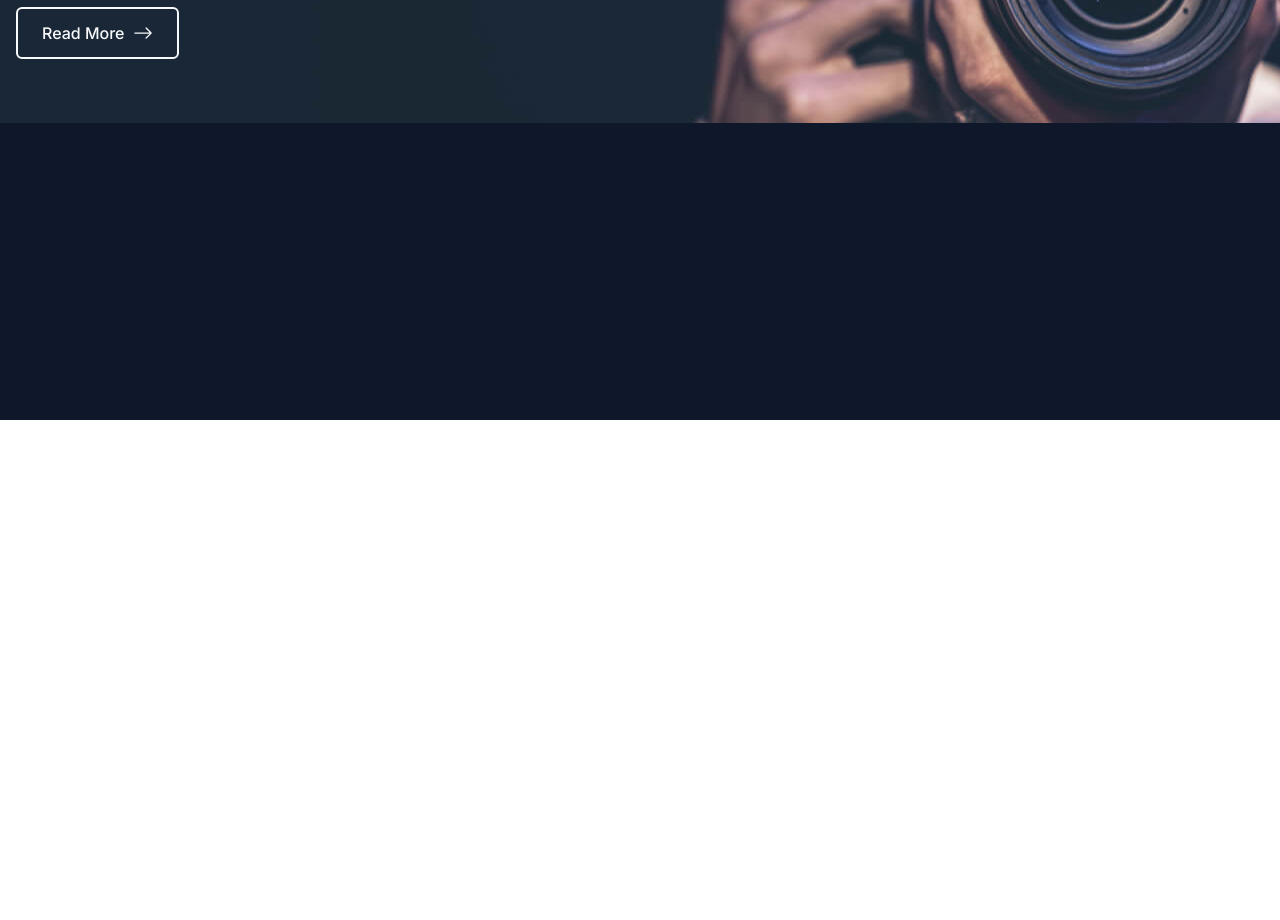
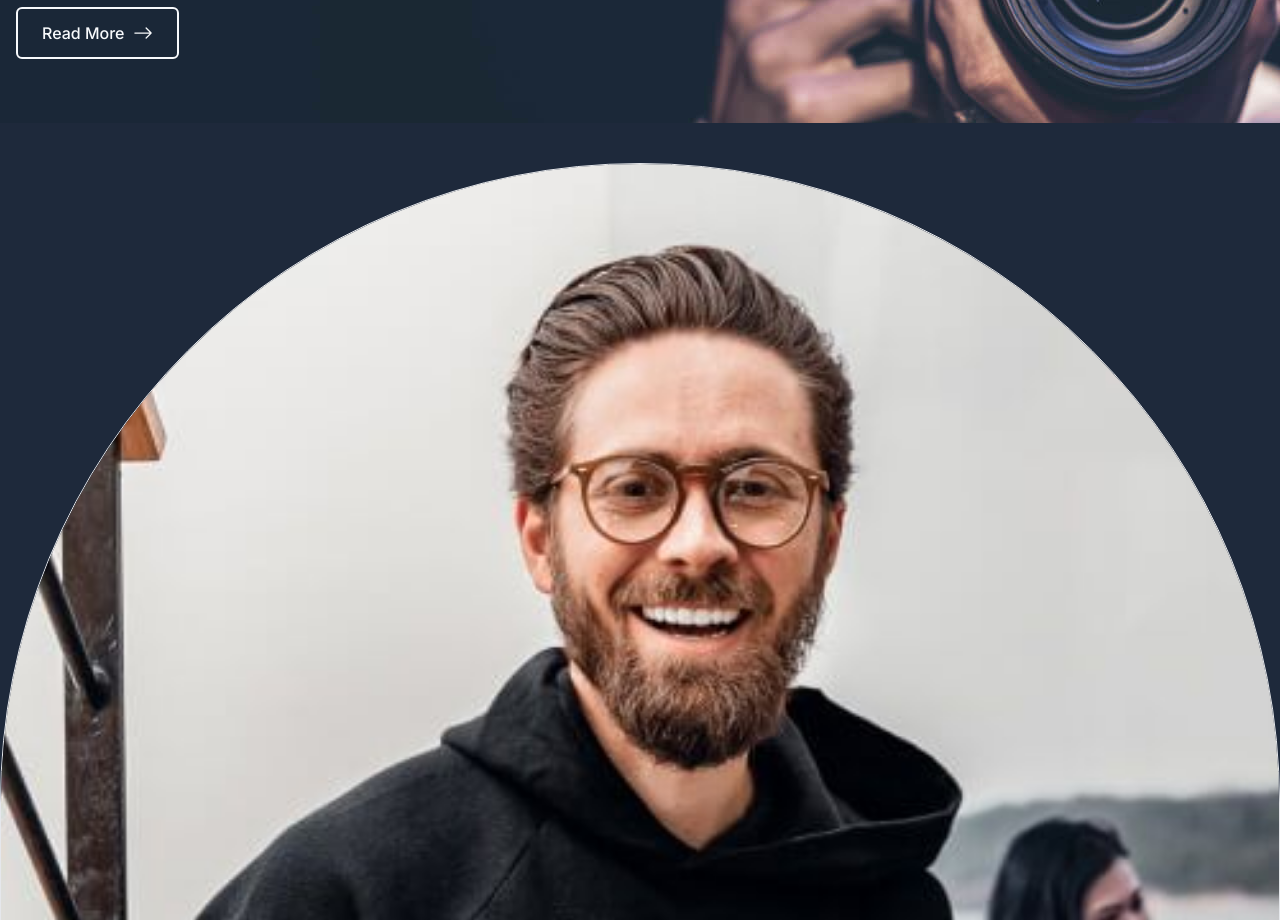
Before and after one commit to seesmof/Pixoto-Photos-Website, a Next.js app: page / in a window 1280 px wide. Shown: the part 380-1300 px from the top of the page. Before the commit the page ends 800 px from the top, so only its background shows below. Built offline with nearby package versions, Linux system fonts and the light colour scheme.

Commit message:
🌿: Monday, August 7, 2023 at 4:08:42 PM Eastern European Summer Time

```diff
--- a/app/page.tsx
+++ b/app/page.tsx
@@ -1,12 +1,14 @@
+import AboutMe from "@/components/Home/AboutMe";
 import Hero from "@/components/Home/Hero";
 import Navbar from "@/components/Navbar";
 
 export default function Home() {
   return (
     <>
-      <div className="min-h-screen bg-slate-900 text-slate-50 flex flex-col">
+      <div className="min-h-screen bg-slate-800 text-slate-50 flex flex-col">
         <Navbar />
         <Hero />
+        <AboutMe />
       </div>
     </>
   );
--- /dev/null
+++ b/components/Home/AboutMe.tsx
@@ -0,0 +1,17 @@
+import React from "react";
+
+const AboutMe = () => {
+  return (
+    <>
+      <div className="flex py-10 flex-col">
+        <img
+          src="/mainAboutMe.jpg"
+          alt="a picture of a man standing, holding a camera in his hands, looking in the camera and smiling"
+          className="rounded-full border"
+        />
+      </div>
+    </>
+  );
+};
+
+export default AboutMe;
```
Also changed, not shown: public/mainAboutMe.jpg (added).
